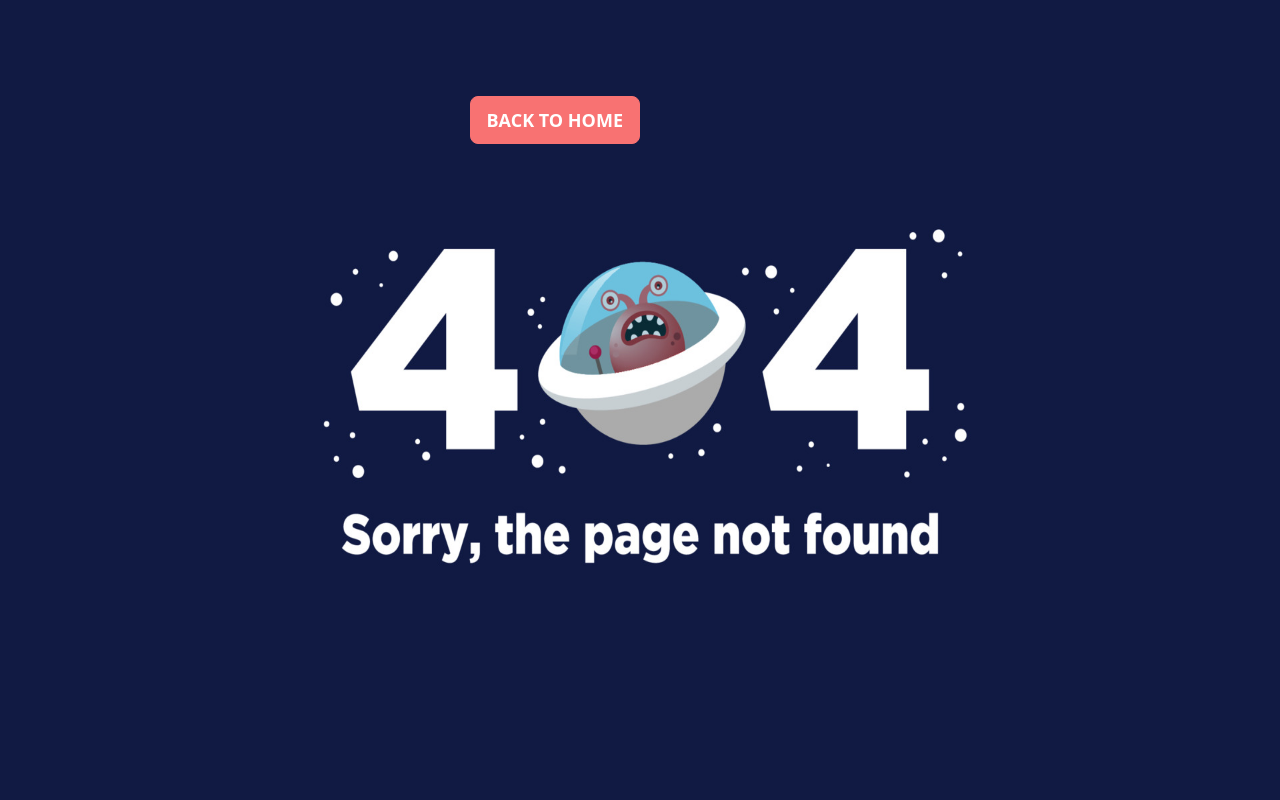
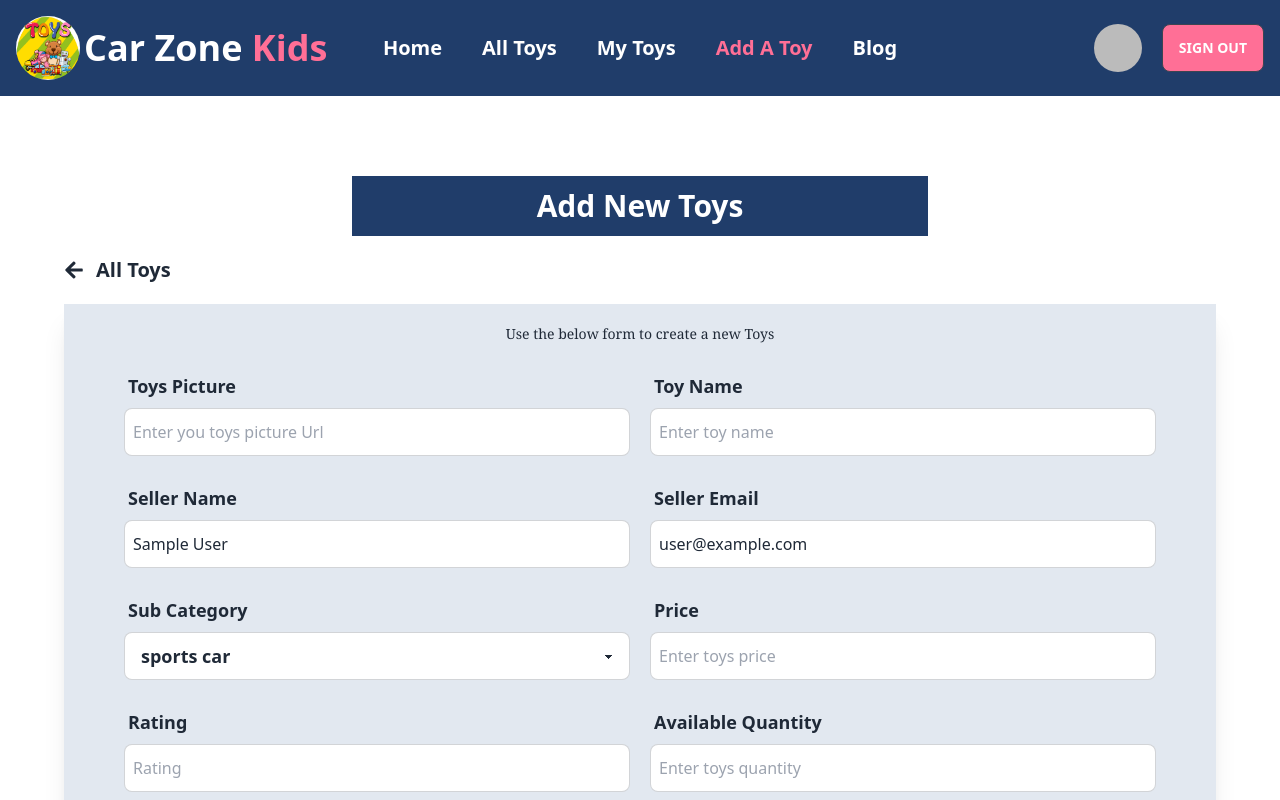
Before and after one commit to Sakib56/car-zone-client-side, a React (Vite) app: page /addToys in a window 1280 px wide. Shown: the top 800 px of the page. Built offline with nearby package versions, Linux system fonts and the light colour scheme; no server answers; sample sign-in values are in the browser's storage.

Commit message:
add toys page created

```diff
--- /dev/null
+++ b/src/Pages/AddToys/AddToys.jsx
@@ -0,0 +1,147 @@
+import React, { useContext } from 'react';
+import { Link } from 'react-router-dom';
+import { FaArrowLeft } from 'react-icons/fa';
+import Swal from 'sweetalert2';
+import { AuthContext } from '../../Provider/AuthProvider';
+
+
+const AddToys = () => {
+    const { user } = useContext(AuthContext)
+    const handleAddChocolate = event => {
+        event.preventDefault()
+        const form = event.target;
+        const picture = form.toys_url.value;
+        const toy_name = form.toysName.value
+        const seller_name = form.sellerName.value;
+        const seller_email = form.sellerEmail.value;
+        const category_name = form.sub_category.value;
+        const price = form.price.value;
+        const rating = form.rating.value;
+        const available_quantity = form.quantity.value;
+        const details_description = form.details.value;
+
+        const newToys = { picture, toy_name, seller_name, seller_email, category_name, price, rating, available_quantity, details_description }
+        console.log(newToys)
+
+        fetch('http://localhost:5000/allToys', {
+            method: 'POST',
+            headers: {
+                'content-type': 'application/json'
+            },
+            body: JSON.stringify(newToys)
+        })
+            .then(res => res.json())
+            .then(data => {
+                console.log(data)
+                Swal.fire({
+                    title: 'success!',
+                    text: 'Data Inserted Successfully!',
+                    icon: 'success',
+                    confirmButtonText: 'Ok'
+                })
+                form.reset()
+            })
+    }
+
+    return (
+        <div className='max-w-6xl mx-auto my-20'>
+            <h1 className='mx-auto text-center py-3 font-semibold text-white text-3xl  bg-secondary w-1/2'>Add New Toys</h1>
+            <Link to="/">
+                <p className='font-semibold flex gap-3 items-center my-5 text-xl'>
+                    <span><FaArrowLeft /></span>
+                    All Toys
+                </p>
+            </Link>
+
+            <div className='shadow-xl bg-slate-200 pt-5 px-10'>
+                <p className='text-center text-sm font-serif'>Use the below form to create a new Toys</p>
+                <form onSubmit={handleAddChocolate} className='p-5 '>
+                    <div className='grid grid-cols-1 md:grid-cols-2 gap-5'>
+                        <div className="form-control">
+                            <label className="label">
+                                <span className="label-text text-lg font-bold">Toys Picture</span>
+                            </label>
+                            <label >
+                                <input type="url" placeholder="Enter you toys picture Url" name='toys_url' required className="input input-bordered w-full py-3 px-2" />
+                            </label>
+                        </div>
+                        <div className="form-control">
+                            <label className="label">
+                                <span className="label-text text-lg font-bold">Toy Name</span>
+                            </label>
+                            <label >
+                                <input type="text" placeholder="Enter toy name" name='toysName' className="input input-bordered w-full  py-3 px-2" required />
+                            </label>
+                        </div>
+                        <div className="form-control">
+                            <label className="label">
+                                <span className="label-text text-lg font-bold">Seller Name</span>
+                            </label>
+                            <label >
+                                <input type="text" placeholder="seller name" name='sellerName' defaultValue={user?.displayName} className="input input-bordered w-full  py-3 px-2" />
+                            </label>
+                        </div>
+                        <div className="form-control">
+                            <label className="label">
+                                <span className="label-text text-lg font-bold">Seller Email</span>
+                            </label>
+                            <label >
+                                <input readOnly type="text" placeholder="seller email" name='sellerEmail' defaultValue={user?.email} className="input input-bordered w-full py-3 px-2" required />
+                            </label>
+                        </div>
+                        <div className="from-control">
+                            <label className="label">
+                                <span className="label-text text-lg font-bold">Sub Category</span>
+                            </label>
+                            <select name='sub_category' required className="select select-bordered text-lg w-full">
+                                <option>sports car</option>
+                                <option>trucks car</option>
+                                <option>police car</option>
+                            </select>
+
+                        </div>
+                        <div className="form-control">
+                            <label className="label">
+                                <span className="label-text text-lg font-bold">Price</span>
+                            </label>
+                            <label >
+                                <input type="text" placeholder="Enter toys price" name='price' className="input input-bordered w-full  py-3 px-2" required />
+                            </label>
+                        </div>
+                        <div className="form-control">
+                            <label className="label">
+                                <span className="label-text text-lg font-bold">Rating</span>
+                            </label>
+                            <label >
+                                <input type="text" placeholder="Rating" name='rating' className="input input-bordered w-full  py-3 px-2" required />
+                            </label>
+                        </div>
+                        <div className="form-control">
+                            <label className="label">
+                                <span className="label-text text-lg font-bold">Available Quantity</span>
+                            </label>
+                            <label >
+                                <input type="text" placeholder="Enter toys quantity" name='quantity' className="input input-bordered w-full  py-3 px-2" required />
+                            </label>
+                        </div>
+                    </div>
+
+                    <div className="form-control">
+                        <label className="label">
+                            <span className="label-text text-lg font-bold">Detail Description </span>
+                        </label>
+                        <label >
+                            <textarea name="details" className='w-full rounded-lg p-3' placeholder='Your Toys Details Description' cols="10" rows="3"></textarea>
+                        </label>
+                    </div>
+
+                    <div className='text-center mt-10'>
+                        <button className='bg-secondary rounded-lg px-5 py-3 -lg text-white font-bold text-lg'><input type="submit" value="Add Chocolate" /></button>
+                    </div>
+                </form>
+            </div>
+        </div>
+    );
+};
+
+export default AddToys;
--- a/src/Pages/Shared/Navbar.jsx
+++ b/src/Pages/Shared/Navbar.jsx
@@ -41,7 +41,7 @@ const Navbar = () => {
                     <ActiveLink to='/allToys'>All Toys</ActiveLink>
                     {user && <>
                         <ActiveLink to='/myToys'>My Toys</ActiveLink>
-                        <ActiveLink to='/addAToys'>Add A Toy</ActiveLink>
+                        <ActiveLink to='/addToys'>Add A Toy</ActiveLink>
                     </>
                     }
                     <ActiveLink to='/blog'>Blog</ActiveLink>
```
Also changed, not shown: src/routes/routes.jsx (+7 -2 lines).
